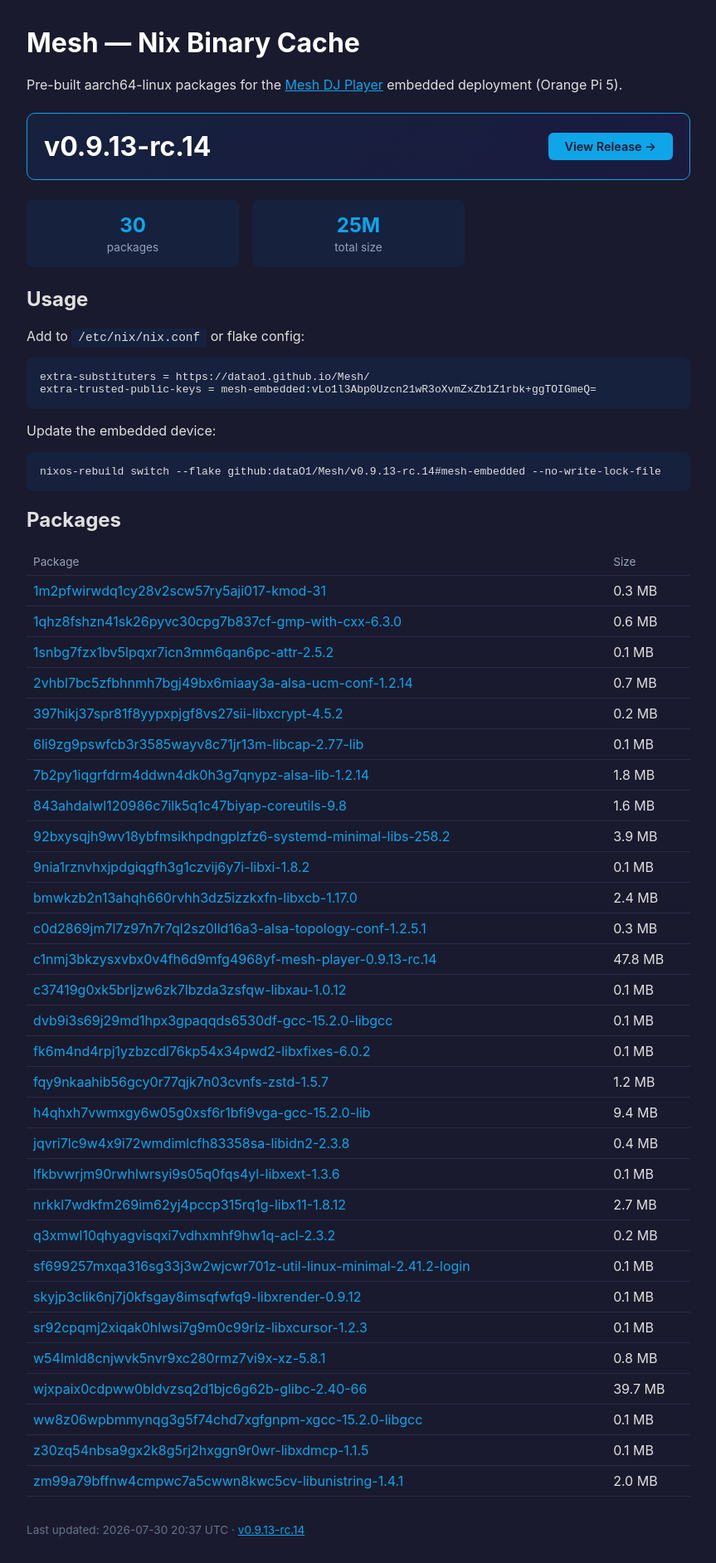
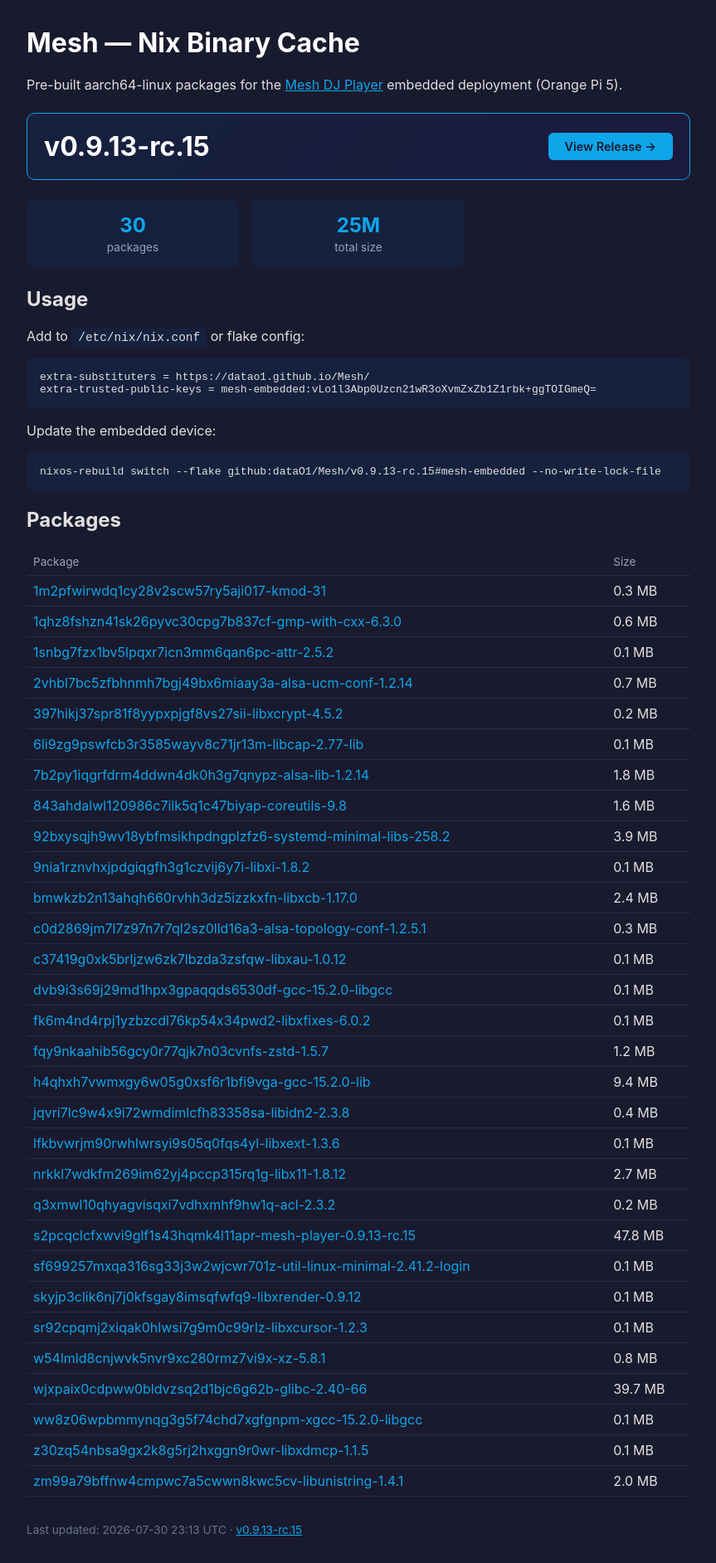
Before and after one commit to dataO1/Mesh, a plain HTML site: page index.html in a window 1280 px wide. Shown: the whole page at 83% size, without its empty margins (208-1071 px from the left). Drawn offline with Linux system fonts and the light colour scheme.

Commit message:
cache: v0.9.13-rc.15 aarch64-linux ff0545897e4fc1b3c8a72575136a1dc29ada68e0

```diff
--- a/index.html
+++ b/index.html
@@ -32,8 +32,8 @@
     <a href="https://github.com/dataO1/Mesh">Mesh DJ Player</a>
     embedded deployment (Orange Pi 5).</p>
   <div class="version-banner">
-    <div class="ver"><a href="https://github.com/dataO1/Mesh/releases/tag/v0.9.13-rc.14">v0.9.13-rc.14</a></div>
-    <a class="release-link" href="https://github.com/dataO1/Mesh/releases/tag/v0.9.13-rc.14">View Release &rarr;</a>
+    <div class="ver"><a href="https://github.com/dataO1/Mesh/releases/tag/v0.9.13-rc.15">v0.9.13-rc.15</a></div>
+    <a class="release-link" href="https://github.com/dataO1/Mesh/releases/tag/v0.9.13-rc.15">View Release &rarr;</a>
   </div>
 
   <div class="stats">
@@ -47,7 +47,7 @@
 extra-trusted-public-keys = mesh-embedded:vLo1l3Abp0Uzcn21wR3oXvmZxZb1Z1rbk+ggTOIGmeQ=</pre>
 
   <p>Update the embedded device:</p>
-  <pre>nixos-rebuild switch --flake github:dataO1/Mesh/v0.9.13-rc.14#mesh-embedded --no-write-lock-file</pre>
+  <pre>nixos-rebuild switch --flake github:dataO1/Mesh/v0.9.13-rc.15#mesh-embedded --no-write-lock-file</pre>
 
   <h2>Packages</h2>
   <table>
@@ -64,7 +64,6 @@
     <tr><td><a href="9nia1rznvhxjpdgiqgfh3g1czvij6y7i.narinfo">9nia1rznvhxjpdgiqgfh3g1czvij6y7i-libxi-1.8.2</a></td><td>0.1 MB</td></tr>
     <tr><td><a href="bmwkzb2n13ahqh660rvhh3dz5izzkxfn.narinfo">bmwkzb2n13ahqh660rvhh3dz5izzkxfn-libxcb-1.17.0</a></td><td>2.4 MB</td></tr>
     <tr><td><a href="c0d2869jm7l7z97n7r7ql2sz0lld16a3.narinfo">c0d2869jm7l7z97n7r7ql2sz0lld16a3-alsa-topology-conf-1.2.5.1</a></td><td>0.3 MB</td></tr>
-    <tr><td><a href="c1nmj3bkzysxvbx0v4fh6d9mfg4968yf.narinfo">c1nmj3bkzysxvbx0v4fh6d9mfg4968yf-mesh-player-0.9.13-rc.14</a></td><td>47.8 MB</td></tr>
     <tr><td><a href="c37419g0xk5brljzw6zk7lbzda3zsfqw.narinfo">c37419g0xk5brljzw6zk7lbzda3zsfqw-libxau-1.0.12</a></td><td>0.1 MB</td></tr>
     <tr><td><a href="dvb9i3s69j29md1hpx3gpaqqds6530df.narinfo">dvb9i3s69j29md1hpx3gpaqqds6530df-gcc-15.2.0-libgcc</a></td><td>0.1 MB</td></tr>
     <tr><td><a href="fk6m4nd4rpj1yzbzcdl76kp54x34pwd2.narinfo">fk6m4nd4rpj1yzbzcdl76kp54x34pwd2-libxfixes-6.0.2</a></td><td>0.1 MB</td></tr>
@@ -74,6 +73,7 @@
     <tr><td><a href="lfkbvwrjm90rwhlwrsyi9s05q0fqs4yl.narinfo">lfkbvwrjm90rwhlwrsyi9s05q0fqs4yl-libxext-1.3.6</a></td><td>0.1 MB</td></tr>
     <tr><td><a href="nrkkl7wdkfm269im62yj4pccp315rq1g.narinfo">nrkkl7wdkfm269im62yj4pccp315rq1g-libx11-1.8.12</a></td><td>2.7 MB</td></tr>
     <tr><td><a href="q3xmwl10qhyagvisqxi7vdhxmhf9hw1q.narinfo">q3xmwl10qhyagvisqxi7vdhxmhf9hw1q-acl-2.3.2</a></td><td>0.2 MB</td></tr>
+    <tr><td><a href="s2pcqclcfxwvi9glf1s43hqmk4l11apr.narinfo">s2pcqclcfxwvi9glf1s43hqmk4l11apr-mesh-player-0.9.13-rc.15</a></td><td>47.8 MB</td></tr>
     <tr><td><a href="sf699257mxqa316sg33j3w2wjcwr701z.narinfo">sf699257mxqa316sg33j3w2wjcwr701z-util-linux-minimal-2.41.2-login</a></td><td>0.1 MB</td></tr>
     <tr><td><a href="skyjp3clik6nj7j0kfsgay8imsqfwfq9.narinfo">skyjp3clik6nj7j0kfsgay8imsqfwfq9-libxrender-0.9.12</a></td><td>0.1 MB</td></tr>
     <tr><td><a href="sr92cpqmj2xiqak0hlwsi7g9m0c99rlz.narinfo">sr92cpqmj2xiqak0hlwsi7g9m0c99rlz-libxcursor-1.2.3</a></td><td>0.1 MB</td></tr>
@@ -83,6 +83,6 @@
     <tr><td><a href="z30zq54nbsa9gx2k8g5rj2hxggn9r0wr.narinfo">z30zq54nbsa9gx2k8g5rj2hxggn9r0wr-libxdmcp-1.1.5</a></td><td>0.1 MB</td></tr>
     <tr><td><a href="zm99a79bffnw4cmpwc7a5cwwn8kwc5cv.narinfo">zm99a79bffnw4cmpwc7a5cwwn8kwc5cv-libunistring-1.4.1</a></td><td>2.0 MB</td></tr>
   </table>
-  <p class="footer">Last updated: 2026-07-30 20:37 UTC · <a href="https://github.com/dataO1/Mesh/releases/tag/v0.9.13-rc.14">v0.9.13-rc.14</a></p>
+  <p class="footer">Last updated: 2026-07-30 23:13 UTC · <a href="https://github.com/dataO1/Mesh/releases/tag/v0.9.13-rc.15">v0.9.13-rc.15</a></p>
 </body>
 </html>
--- a/versions.json
+++ b/versions.json
@@ -1,5 +1,11 @@
 {
   "versions": [
+    {
+      "tag_name": "v0.9.13-rc.15",
+      "prerelease": true,
+      "commit": "ff0545897e4fc1b3c8a72575136a1dc29ada68e0",
+      "published_at": "2026-07-30T23:13:25Z"
+    },
     {
       "tag_name": "v0.9.13-rc.14",
       "prerelease": true,
```
Also changed, not shown: 2 other files.
